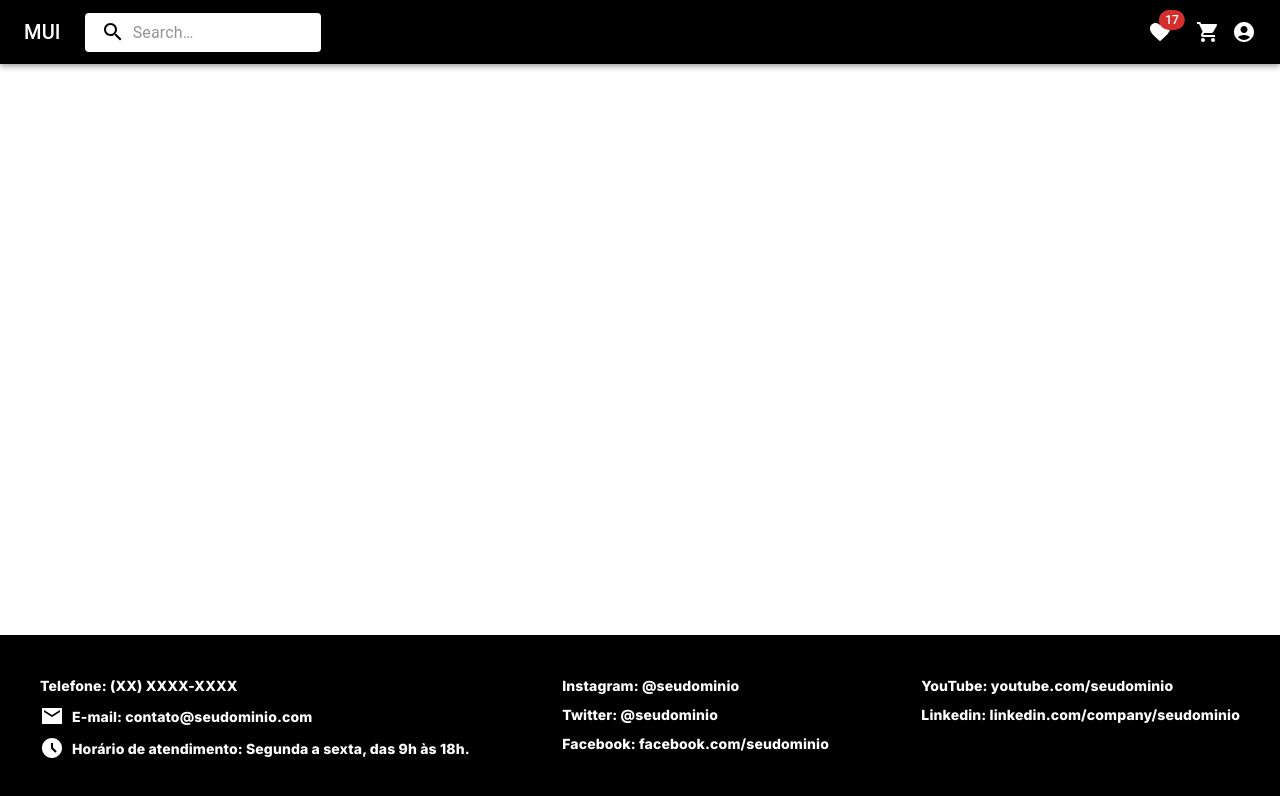
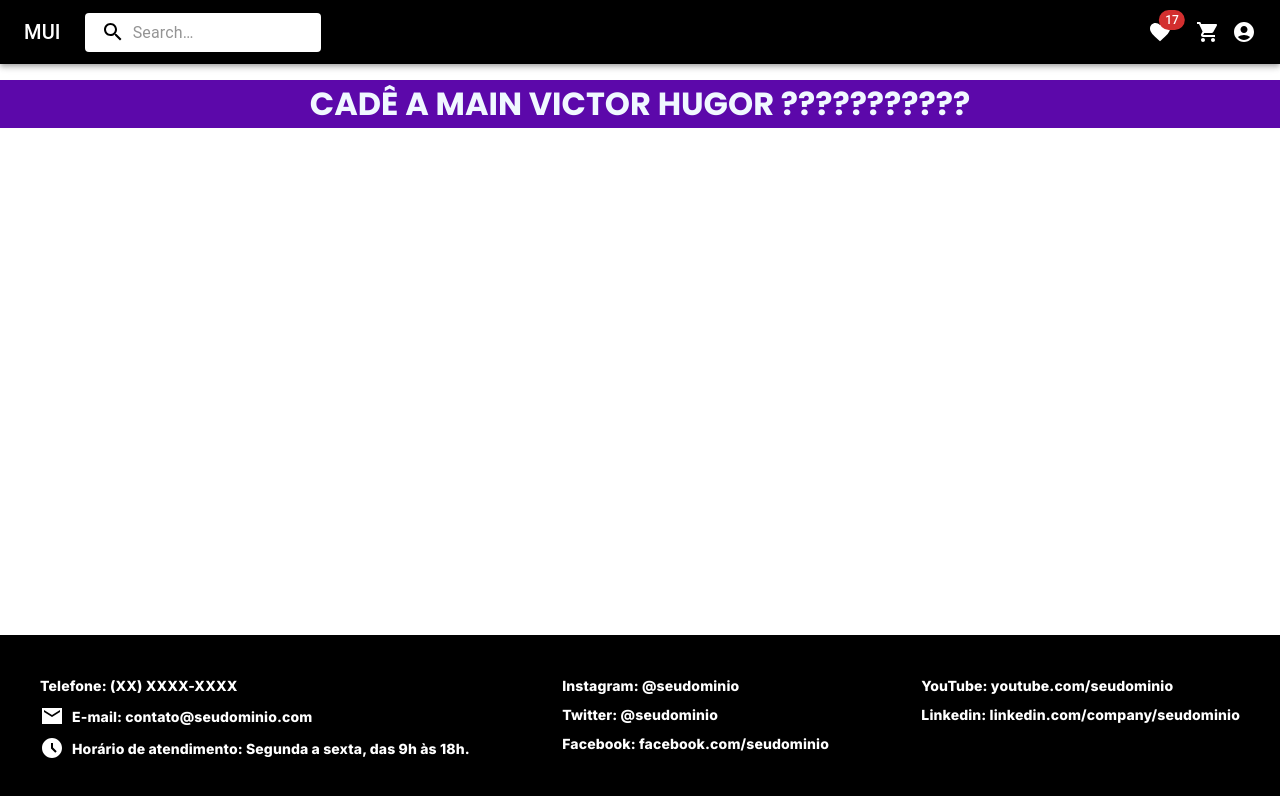
Before and after one commit to Guilhermeprog3/E-commerce-front-end, a React (Vite) app: page / in a window 1280 px wide. Shown: the top 796 px of the page. Built offline with nearby package versions, Linux system fonts and the light colour scheme.

Commit message:
style : pagina home

```diff
--- a/src/page/public/home/index.jsx
+++ b/src/page/public/home/index.jsx
@@ -8,10 +8,12 @@ export const Home = () => {
         <PrimarySearchAppBar />
       </header>
       <main>
-        <div class="exemplo">hello world</div>
+        <div class="exemplo">
+          <h1>CADÊ A MAIN VICTOR HUGOR ???????????</h1>
+        </div>
       </main>
       <footer>
-        <Footer/>
+        <Footer />
       </footer>
     </>
   );
--- a/src/styles/globalStyles.css
+++ b/src/styles/globalStyles.css
@@ -42,3 +42,10 @@
 *::-moz-scrollbar-track {
   background-color: #f1f1f1;
 }
+
+.exemplo {
+  background: #5c08aa;
+  margin-top: 5rem;
+  color: aliceblue;
+  text-align: center;
+}
```
